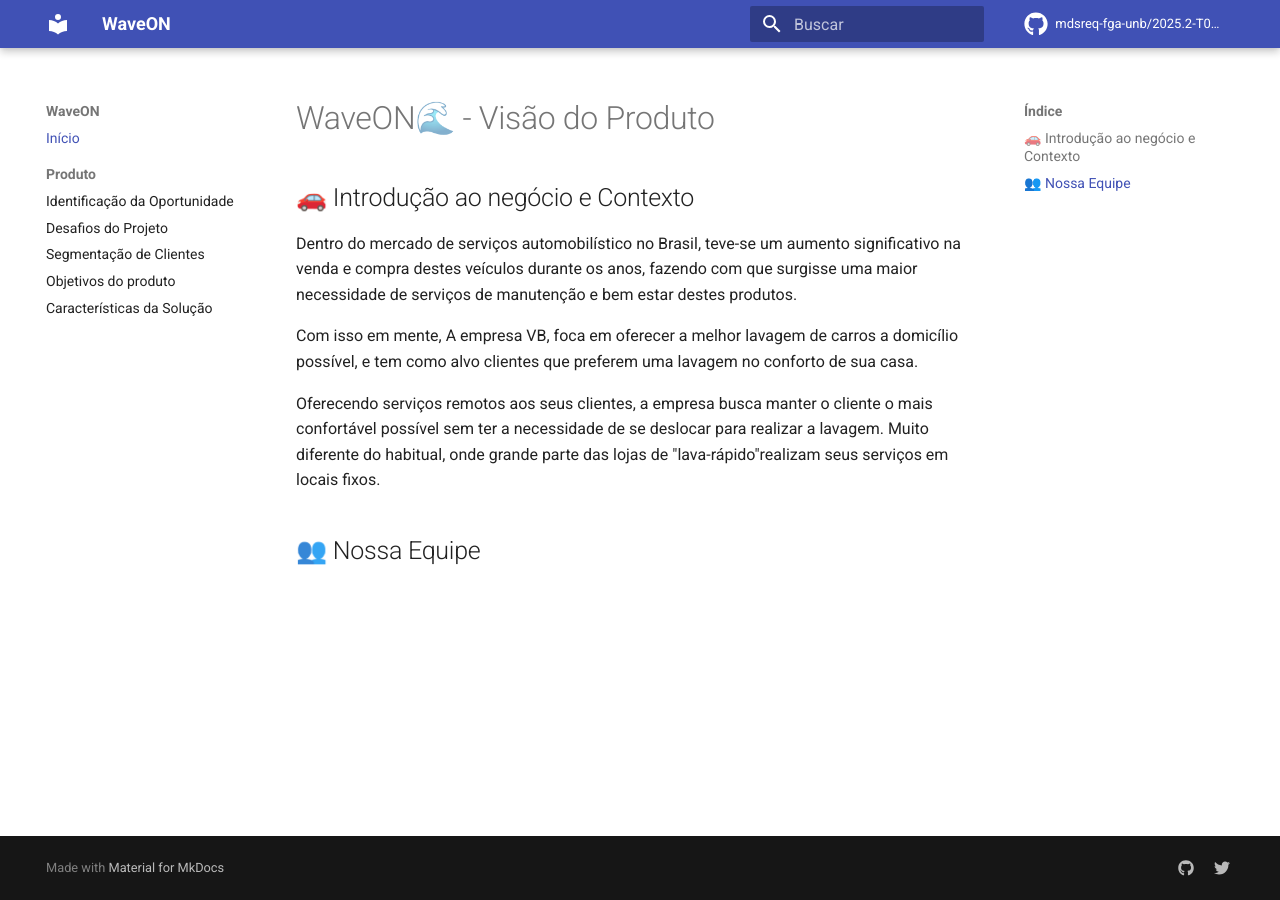
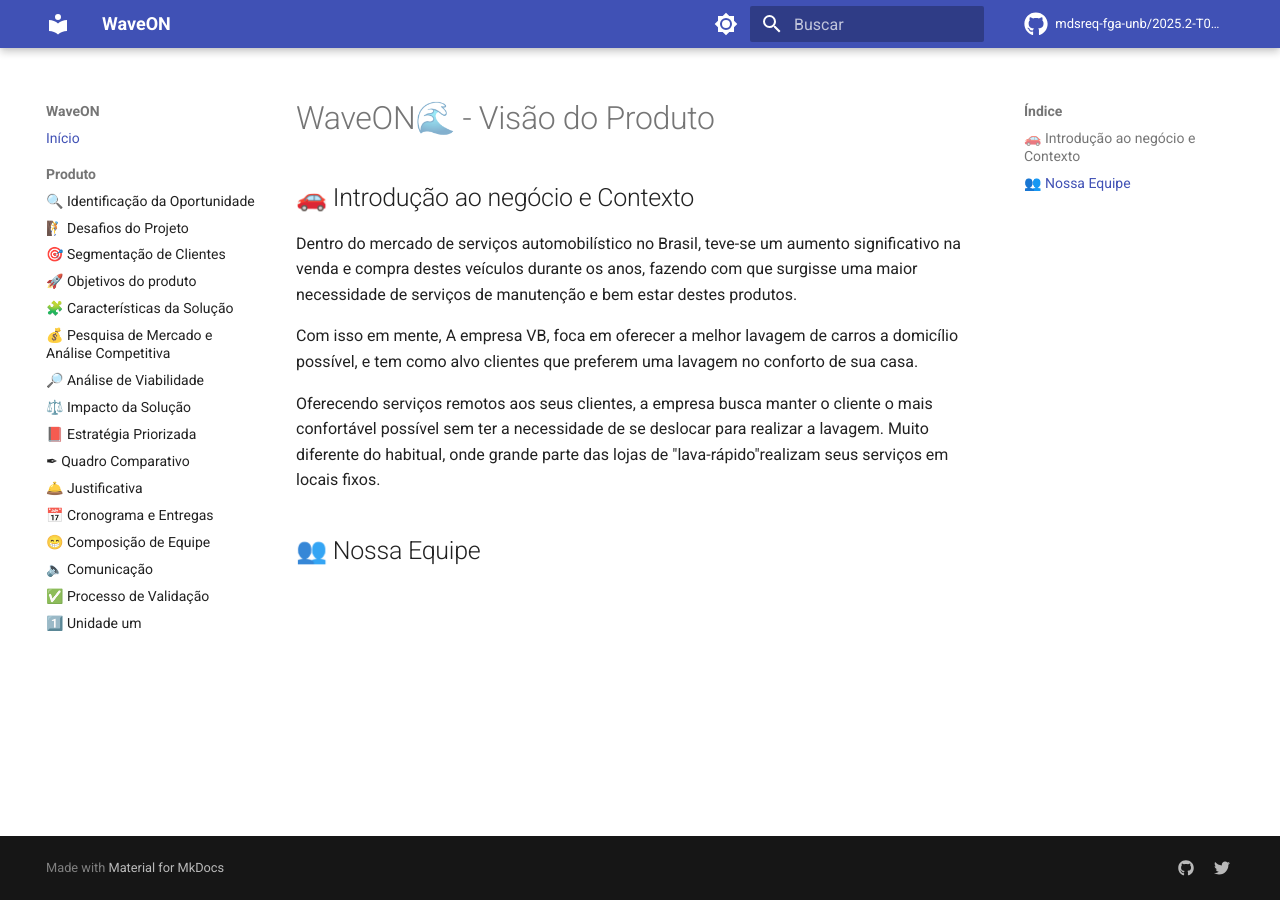
Before and after one commit to mdsreq-fga-unb/2025.2-T01-WaveOn, an MkDocs documentation site: the page built from docs/index.md, in a window 1280 px wide. Built offline with MkDocs 1.6.1 and Material for MkDocs 9.7.7, drawn with Linux system fonts in a browser that asks for light colours; comment, search, counter and statistics services are not loaded.

Commit message:
Update GithubPages

```diff
--- a/mkdocs.yml
+++ b/mkdocs.yml
@@ -8,11 +8,22 @@ edit_uri: edit/main/docs/
 nav:
   - Início: index.md
   - Produto:
-    - Identificação da Oportunidade: identificacao_oportunidade.md
-    - Desafios do Projeto: desafios.md
-    - Segmentação de Clientes: segmentacao_clientes.md
-    - Objetivos do produto: objetivos.md
-    - Características da Solução: caracteristicas_solucao.md
+    - 🔍 Identificação da Oportunidade: identificacao_oportunidade.md
+    - 🧗 Desafios do Projeto: desafios.md
+    - 🎯 Segmentação de Clientes: segmentacao_clientes.md
+    - 🚀 Objetivos do produto: objetivos.md
+    - 🧩 Características da Solução: caracteristicas_solucao.md
+    - 💰 Pesquisa de Mercado e Análise Competitiva: pesquisa_mercado.md
+    - 🔎 Análise de Viabilidade: analise_viabilidade.md
+    - ⚖️ Impacto da Solução: impacto_solucao.md
+    - 📕 Estratégia Priorizada: estrategia_priorizada.md
+    - ✒ Quadro Comparativo: quadro_comparativo.md
+    - 🛎️ Justificativa: justificativa.md
+    - 📅 Cronograma e Entregas: cronograma_entregas.md
+    - 😁 Composição de Equipe: composicao_equipe.md
+    - 🔈 Comunicação: comunicacao.md
+    - ✅ Processo de Validação: processo_validacao
+    - 1️⃣ Unidade um: unidade_um.md
 
 
 
@@ -30,14 +41,13 @@ theme:
     - content.code.copy
   palette:
     - scheme: default
-      primary: indigo
-      accent: indigo
+      toggle:
+        icon: material/brightness-7
+        name: Switch to dark mode
     - scheme: slate
-      primary: indigo
-      accent: indigo
       toggle:
-        icon: material/weather-night
-        name: Modo escuro
+        icon: material/brightness-4
+        name: Switch to light mode
   icon:
     repo: fontawesome/brands/github
 
```
Also changed, not shown: docs/analise_viabilidade.md (added, +8 -0 lines), docs/impacto_solucao.md (added, +32 -0 lines), docs/pesquisa_mercado.md (added, +18 -0 lines), docs/composicao_equipe.md (added), docs/comunicacao.md (added), docs/cronograma_entregas.md (added), docs/estrategia_priorizada.md (added), docs/justificativa.md (added), docs/processo_validacao.md (added), docs/quadro_comparativo.md (added), docs/unidade_um.md (added).
